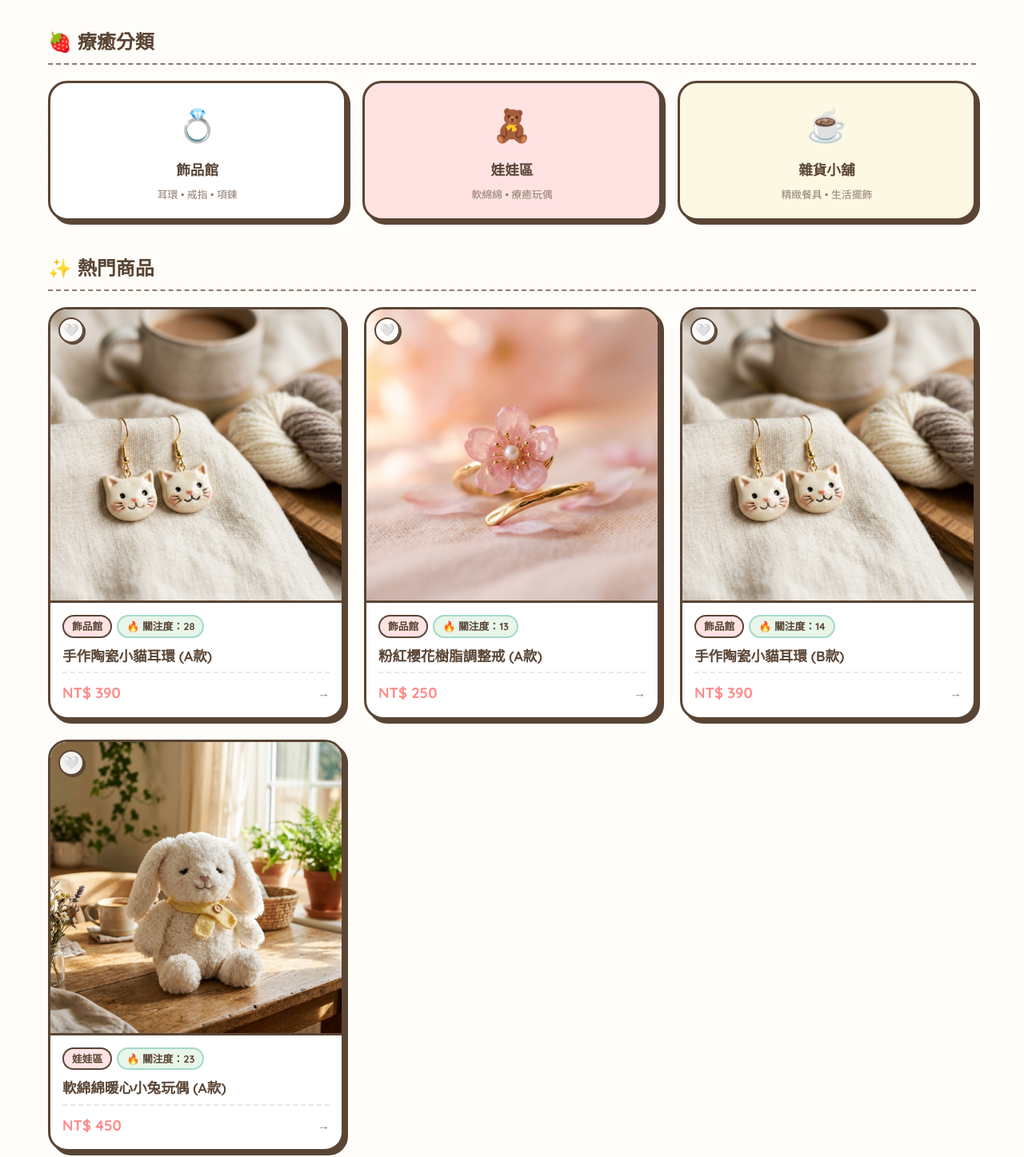
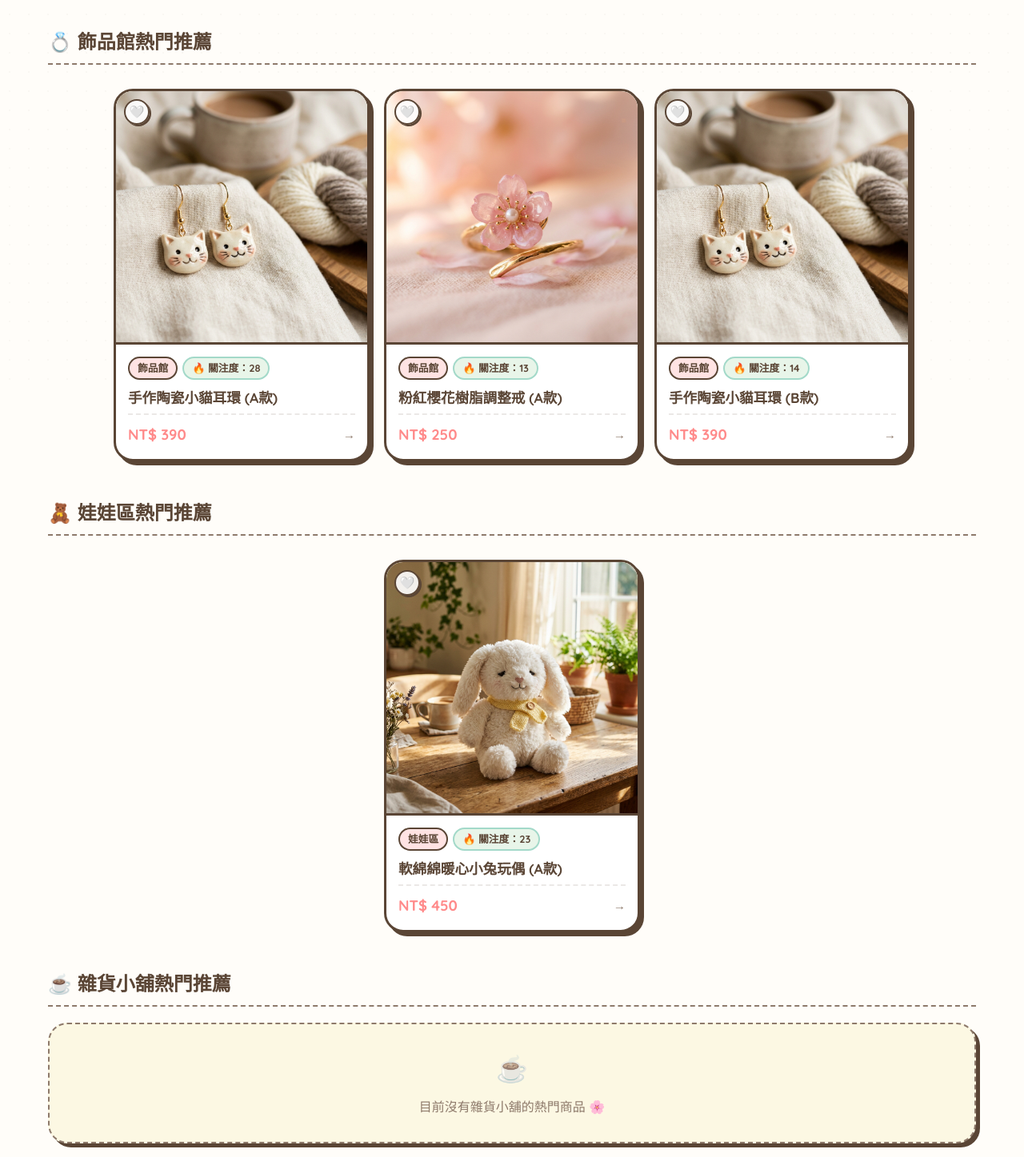
Before and after one commit to Shangshin-Liu/TinyPreciousShop, a Vue app: page / in a window 1280 px wide. Shown: the part 306-1753 px from the top of the page at 80% size. Built offline with nearby package versions, Linux system fonts and the light colour scheme.

Commit message:
[update] 首頁移除療育分類，並調整熱門商品的顯示方式

```diff
--- a/src/components/Homepage.vue
+++ b/src/components/Homepage.vue
@@ -13,39 +13,22 @@
       </div>
     </section>
 
-    <!-- 分類區 -->
-    <section class="categories-section">
-      <h3 class="section-title">🍓 療癒分類</h3>
-      <div class="categories-grid">
-        <div class="category-card" @click="$emit('select-category', 'accessories')">
-          <div class="category-icon">💍</div>
-          <h4>飾品館</h4>
-          <p>耳環 • 戒指 • 項鍊</p>
+    <!-- 熱門商品區塊 -->
+    <section class="recent-products-section">
+      <!-- 💍 飾品館熱門商品 -->
+      <div class="category-hot-group">
+        <h3 class="section-title">💍 飾品館熱門推薦</h3>
+        <div v-if="accessoriesHotProducts.length === 0" class="no-hot-products card-cute">
+          <span class="no-hot-emoji">💍</span>
+          <p>目前沒有飾品館的熱門商品 🌸</p>
         </div>
-        <div class="category-card card-pink" @click="$emit('select-category', 'plushies')">
-          <div class="category-icon">🧸</div>
-          <h4>娃娃區</h4>
-          <p>軟綿綿 • 療癒玩偶</p>
-        </div>
-        <div class="category-card card-cream" @click="$emit('select-category', 'grocery')">
-          <div class="category-icon">☕</div>
-          <h4>雜貨小舖</h4>
-          <p>精緻餐具 • 生活擺飾</p>
-        </div>
-      </div>
-    </section>
-
-    <!-- 熱門商品 -->
-    <section class="recent-products-section">
-      <h3 class="section-title">✨ 熱門商品</h3>
-      <div class="grid-products">
+        <div v-else :class="['hot-products-container', accessoriesHotProducts.length > 3 ? 'slider-mode' : 'center-mode']">
           <div
             class="product-card"
-          v-for="product in hotProducts"
+            v-for="product in accessoriesHotProducts"
             :key="product.id"
             @click="emit('view-product', product.id)"
           >
-          <!-- 管理暗門編輯鉛筆 (已售出項目不可編輯) -->
             <button
               v-if="isAdmin && product.status !== 'sold'"
               class="edit-pencil-btn"
@@ -57,7 +40,6 @@
             </button>
 
             <div class="product-img-wrapper">
-            <!-- 收藏愛心按鈕 (已售出不可收藏也不顯示此按鈕) -->
               <button
                 v-if="product.status !== 'sold'"
                 class="favorite-heart-btn"
@@ -84,6 +66,121 @@
               <div class="product-footer">
                 <span class="product-price">NT$ {{ product.price }}</span>
                 <span class="detail-link-arrow">→</span>
+              </div>
+            </div>
+          </div>
+        </div>
+      </div>
+
+      <!-- 🧸 娃娃區熱門商品 -->
+      <div class="category-hot-group">
+        <h3 class="section-title">🧸 娃娃區熱門推薦</h3>
+        <div v-if="plushiesHotProducts.length === 0" class="no-hot-products card-cute">
+          <span class="no-hot-emoji">🧸</span>
+          <p>目前沒有娃娃區的熱門商品 🌸</p>
+        </div>
+        <div v-else :class="['hot-products-container', plushiesHotProducts.length > 3 ? 'slider-mode' : 'center-mode']">
+          <div
+            class="product-card"
+            v-for="product in plushiesHotProducts"
+            :key="product.id"
+            @click="emit('view-product', product.id)"
+          >
+            <button
+              v-if="isAdmin && product.status !== 'sold'"
+              class="edit-pencil-btn"
+              @click.stop="emit('edit-product', product)"
+              title="編輯商品"
+              aria-label="編輯商品"
+            >
+              ✏️
+            </button>
+
+            <div class="product-img-wrapper">
+              <button
+                v-if="product.status !== 'sold'"
+                class="favorite-heart-btn"
+                :class="{ 'is-favorited': isProductFavorited(product) }"
+                @click.stop="emit('toggle-favorite', product)"
+                :title="isProductFavorited(product) ? '取消收藏' : '加入收藏'"
+                :aria-label="isProductFavorited(product) ? '取消收藏' : '加入收藏'"
+              >
+                {{ isProductFavorited(product) ? '❤️' : '🤍' }}
+              </button>
+
+              <img :src="getImageUrl(product.image_urls)" :alt="product.product_name" class="product-img" />
+              <div v-if="product.status === 'sold'" class="sold-overlay">
+                <span class="sold-text">已售出</span>
+              </div>
+            </div>
+            <div class="product-info">
+              <div style="display: flex; gap: 6px; align-items: center; flex-wrap: wrap;">
+                <span class="badge badge-pink category-tag">{{ getCategoryLabel(product.category) }}</span>
+                <span v-if="getProductFavoritesCount(product) > 0" class="badge badge-mint category-tag" style="background-color: var(--bg-mint); border-color: #A3D9C9; font-size: 0.8rem; padding: 2px 10px;">🔥 關注度：{{ getProductFavoritesCount(product) }}</span>
+              </div>
+              <h4 class="product-name" :title="product.product_name">{{ product.product_name }}</h4>
+
+              <div class="product-footer">
+                <span class="product-price">NT$ {{ product.price }}</span>
+                <span class="detail-link-arrow">→</span>
+              </div>
+            </div>
+          </div>
+        </div>
+      </div>
+
+      <!-- ☕ 雜貨小舖熱門商品 -->
+      <div class="category-hot-group">
+        <h3 class="section-title">☕ 雜貨小舖熱門推薦</h3>
+        <div v-if="groceryHotProducts.length === 0" class="no-hot-products card-cute">
+          <span class="no-hot-emoji">☕</span>
+          <p>目前沒有雜貨小舖的熱門商品 🌸</p>
+        </div>
+        <div v-else :class="['hot-products-container', groceryHotProducts.length > 3 ? 'slider-mode' : 'center-mode']">
+          <div
+            class="product-card"
+            v-for="product in groceryHotProducts"
+            :key="product.id"
+            @click="emit('view-product', product.id)"
+          >
+            <button
+              v-if="isAdmin && product.status !== 'sold'"
+              class="edit-pencil-btn"
+              @click.stop="emit('edit-product', product)"
+              title="編輯商品"
+              aria-label="編輯商品"
+            >
+              ✏️
+            </button>
+
+            <div class="product-img-wrapper">
+              <button
+                v-if="product.status !== 'sold'"
+                class="favorite-heart-btn"
+                :class="{ 'is-favorited': isProductFavorited(product) }"
+                @click.stop="emit('toggle-favorite', product)"
+                :title="isProductFavorited(product) ? '取消收藏' : '加入收藏'"
+                :aria-label="isProductFavorited(product) ? '取消收藏' : '加入收藏'"
+              >
+                {{ isProductFavorited(product) ? '❤️' : '🤍' }}
+              </button>
+
+              <img :src="getImageUrl(product.image_urls)" :alt="product.product_name" class="product-img" />
+              <div v-if="product.status === 'sold'" class="sold-overlay">
+                <span class="sold-text">已售出</span>
+              </div>
+            </div>
+            <div class="product-info">
+              <div style="display: flex; gap: 6px; align-items: center; flex-wrap: wrap;">
+                <span class="badge badge-pink category-tag">{{ getCategoryLabel(product.category) }}</span>
+                <span v-if="getProductFavoritesCount(product) > 0" class="badge badge-mint category-tag" style="background-color: var(--bg-mint); border-color: #A3D9C9; font-size: 0.8rem; padding: 2px 10px;">🔥 關注度：{{ getProductFavoritesCount(product) }}</span>
+              </div>
+              <h4 class="product-name" :title="product.product_name">{{ product.product_name }}</h4>
+
+              <div class="product-footer">
+                <span class="product-price">NT$ {{ product.price }}</span>
+                <span class="detail-link-arrow">→</span>
+              </div>
             </div>
           </div>
         </div>
@@ -120,11 +217,17 @@ const getProductFavoritesCount = (product) => {
   return parseInt(product.favoritesCount) || 0;
 };
 
-// 篩選 isHot === true 且狀態非 hidden 的前 4 個商品作為熱門商品
-const hotProducts = computed(() => {
-  return props.products
-    .filter(p => p.isHot && (p.status === 'active' || p.status === 'sold'))
-    .slice(0, 4);
+// 篩選各分類下 isHot === true 且狀態非 hidden 的熱門商品
+const accessoriesHotProducts = computed(() => {
+  return props.products.filter(p => p.isHot && p.category === 'accessories' && (p.status === 'active' || p.status === 'sold'));
+});
+
+const plushiesHotProducts = computed(() => {
+  return props.products.filter(p => p.isHot && p.category === 'plushies' && (p.status === 'active' || p.status === 'sold'));
+});
+
+const groceryHotProducts = computed(() => {
+  return props.products.filter(p => p.isHot && p.category === 'grocery' && (p.status === 'active' || p.status === 'sold'));
 });
 
 const getCategoryLabel = (cat) => {
@@ -215,63 +318,89 @@ const getImageUrl = (urlStr) => {
   padding-bottom: 8px;
 }
 
-/* Categories */
-.categories-grid {
-  display: grid;
-  grid-template-columns: repeat(3, 1fr);
-  gap: 20px;
+/* 分類熱門商品群組 */
+.category-hot-group {
+  margin-bottom: 35px;
 }
 
-.category-card {
-  background-color: #FFF;
-  border: var(--border-thick);
-  border-radius: var(--radius-lg);
-  padding: 20px;
-  cursor: pointer;
-  box-shadow: var(--shadow-flat);
-  transition: all 0.2s;
-  text-align: center;
+.category-hot-group:last-child {
+  margin-bottom: 0;
 }
 
-.category-card:hover {
-  transform: translateY(-4px);
-  box-shadow: var(--shadow-flat-hover);
-  background-color: #FFFDF0;
+/* 沒有熱門商品的空白狀態 */
+.no-hot-products {
+  display: flex;
+  flex-direction: column;
+  align-items: center;
+  justify-content: center;
+  padding: 30px;
+  border: 2px dashed var(--color-wood-light);
+  border-radius: var(--radius-lg);
+  background-color: var(--bg-cream);
+  color: var(--color-wood-light);
+  gap: 10px;
+  text-align: center;
+  transition: all 0.2s;
 }
 
-.category-card.card-pink {
-  background-color: var(--bg-pink);
-}
-.category-card.card-pink:hover {
-  background-color: #FFF2F2;
+.no-hot-emoji {
+  font-size: 2rem;
+  opacity: 0.7;
 }
 
-.category-card.card-cream {
-  background-color: var(--bg-cream);
-}
-.category-card.card-cream:hover {
-  background-color: #FFFDF0;
+/* 熱門商品容器 */
+.hot-products-container {
+  width: 100%;
 }
 
-.category-icon {
-  font-size: 2.5rem;
-  margin-bottom: 10px;
+/* 1. 左右滑動模式 (當數量 > 3 時) */
+.hot-products-container.slider-mode {
+  display: flex;
+  gap: 18px;
+  overflow-x: auto;
+  -webkit-overflow-scrolling: touch;
+  padding: 10px 4px 20px 4px; /* 留緩衝給卡片陰影與 hover 位移 */
+  margin: -10px -4px -20px -4px;
+  scrollbar-width: none; /* Firefox 隱藏滾動條 */
 }
 
-.category-card h4 {
-  font-size: 1.1rem;
-  margin-bottom: 6px;
+.hot-products-container.slider-mode::-webkit-scrollbar {
+  display: none; /* Chrome/Safari 隱藏滾動條 */
 }
 
-.category-card p {
-  font-size: 0.8rem;
-  color: var(--color-wood-light);
+.hot-products-container.slider-mode .product-card {
+  flex: 0 0 calc(33.333% - 12px); /* 不論 PC/手機均一排 3 個 */
+  min-width: 100px;
 }
 
+/* 2. 置中模式 (當數量 <= 3 時) */
+.hot-products-container.center-mode {
+  display: flex;
+  justify-content: center;
+  gap: 18px;
+  flex-wrap: wrap;
+  padding: 10px 0;
+}
+
+.hot-products-container.center-mode .product-card {
+  flex: 0 1 calc(33.333% - 12px);
+  max-width: 320px;
+}
+
+/* 響應式微調：調整 Gap 使一排三個卡片在窄螢幕下依然完美 */
 @media (max-width: 768px) {
-  .categories-grid {
-    grid-template-columns: 1fr;
-    gap: 12px;
+  .hot-products-container.slider-mode {
+    gap: 8px;
+  }
+  .hot-products-container.slider-mode .product-card {
+    flex: 0 0 calc(33.333% - 5.3px);
+  }
+
+  .hot-products-container.center-mode {
+    gap: 8px;
+  }
+  .hot-products-container.center-mode .product-card {
+    flex: 0 1 calc(33.333% - 5.3px);
   }
   .hero-section {
     padding: 30px 15px;
```
Lines whose indentation alone changed are shown as unchanged.
